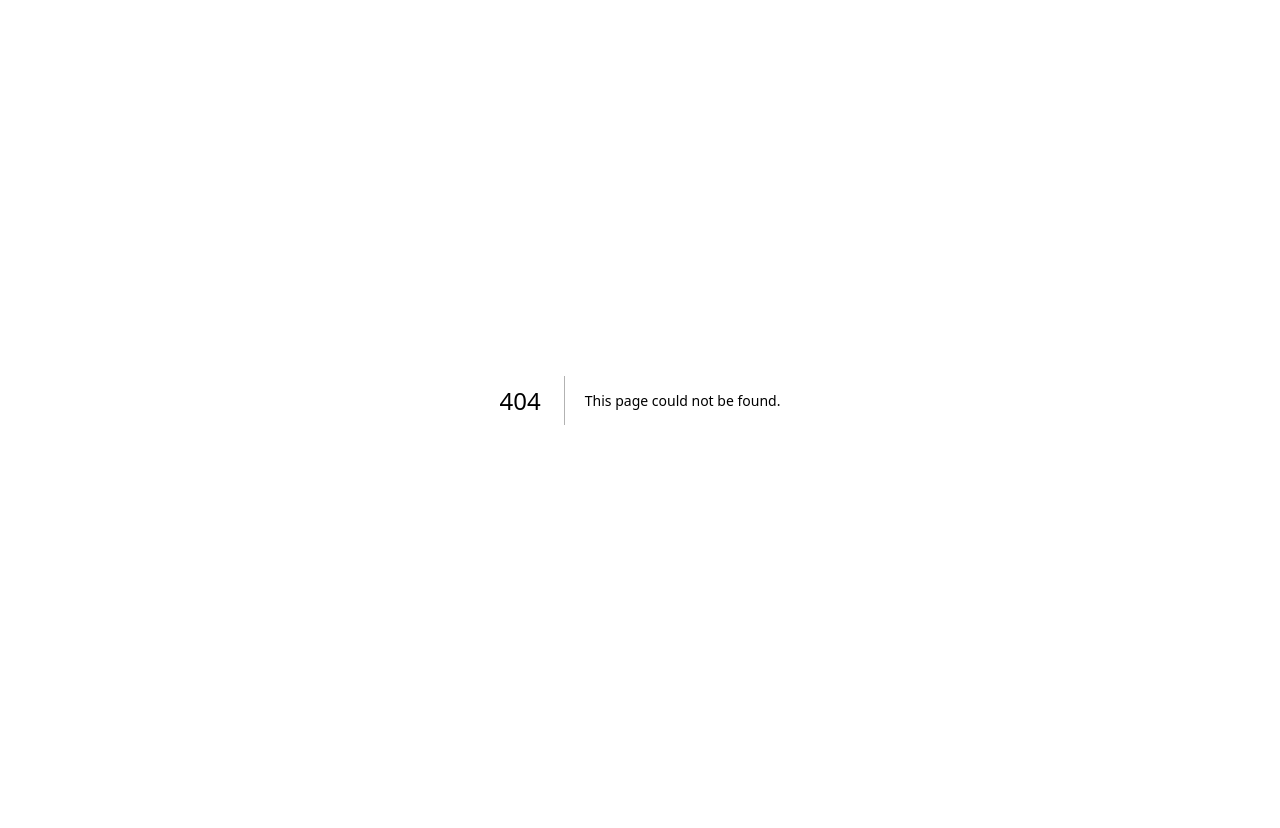
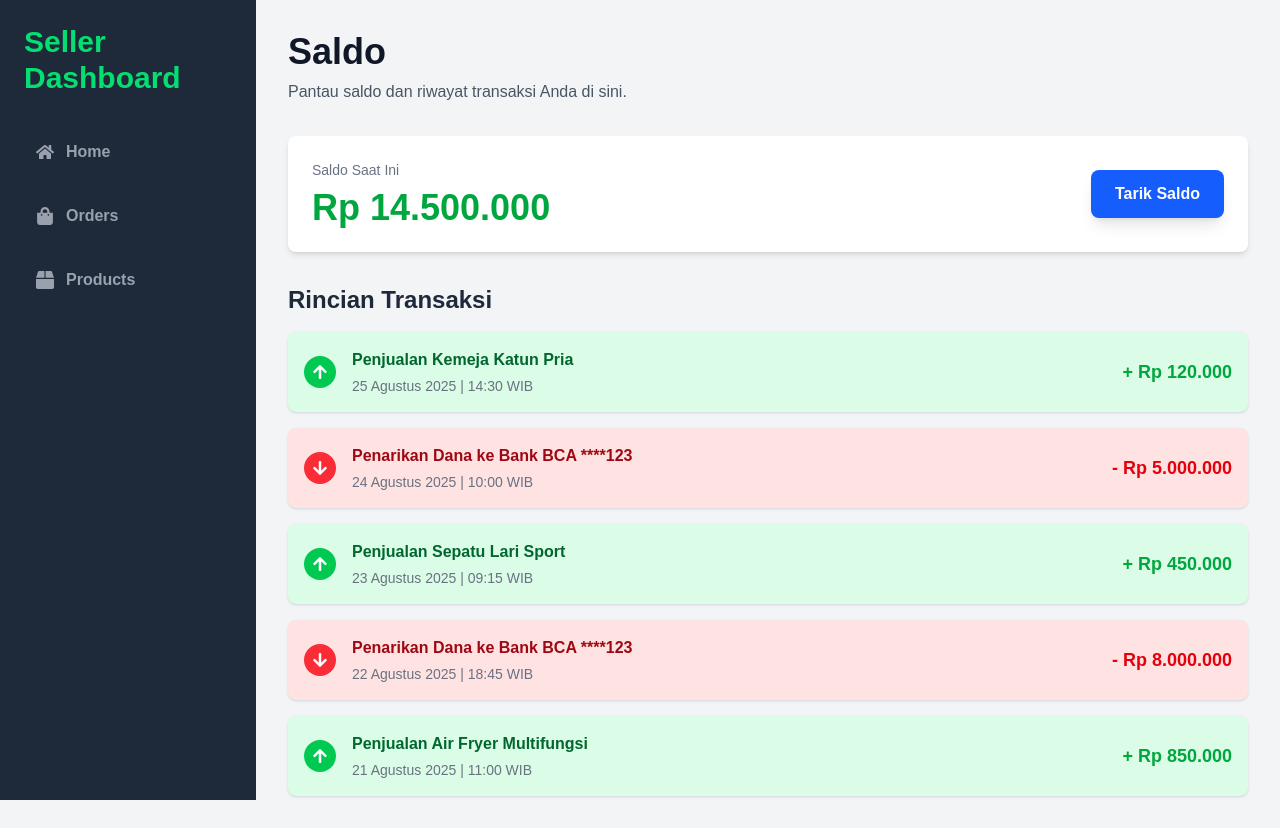
Before and after one commit to difhaels/dexx-fe, a Next.js app: page /seller/balance in a window 1280 px wide. Before the commit this address had no page. Before the commit the page ends 800 px from the top, so only its background shows below. Built offline with nearby package versions, Linux system fonts and the light colour scheme.

Commit message:
balance v1

```diff
--- a/src/app/components/Navbar.jsx
+++ b/src/app/components/Navbar.jsx
@@ -26,14 +26,20 @@ export default function Navbar() {
           {login ? (
             <div className="md:hidden flex space-x-4">
               <FaShoppingCart className="text-2xl text-gray-600" />
-              <FaShop className="text-2xl text-slate-600 cursor-pointer hover:text-[#698ABD] transition" />
+              <Link href="/seller/dashboard">
+                <FaShop className="text-2xl text-slate-600 cursor-pointer hover:text-[#698ABD] transition" />
+              </Link>
               <FaUser className="text-2xl text-slate-600 cursor-pointer hover:text-[#698ABD] transition" />
             </div>
           ) : (
             <div className="md:hidden flex space-x-2">
-            <button className="border-[#698ABD] border-3 text-sm px-2 rounded-lg flex justify-center items-center">Daftar</button>
-            <button className="bg-[#698ABD] text-white text-sm px-2 rounded-lg flex justify-center items-center">Masuk</button>
-          </div>
+              <button className="border-[#698ABD] border-3 text-sm px-2 rounded-lg flex justify-center items-center">
+                Daftar
+              </button>
+              <button className="bg-[#698ABD] text-white text-sm px-2 rounded-lg flex justify-center items-center">
+                Masuk
+              </button>
+            </div>
           )}
         </div>
 
@@ -49,13 +55,19 @@ export default function Navbar() {
         {login ? (
           <div className="hidden md:flex items-center space-x-6">
             <FaShoppingCart className="text-2xl text-slate-600 cursor-pointer hover:text-[#698ABD] transition" />
-            <FaShop className="text-2xl text-slate-600 cursor-pointer hover:text-[#698ABD] transition" />
+            <Link href="/seller/dashboard">
+              <FaShop className="text-2xl text-slate-600 cursor-pointer hover:text-[#698ABD] transition" />
+            </Link>
             <FaUser className="text-2xl text-slate-600 cursor-pointer hover:text-[#698ABD] transition" />
           </div>
         ) : (
           <div className="hidden md:flex space-x-2">
-            <button className="border-[#698ABD] border-3 px-2 py-1 rounded-lg flex justify-center items-center">Daftar</button>
-            <button className="bg-[#698ABD] text-white px-2 py-1 rounded-lg flex justify-center items-center">Masuk</button>
+            <button className="border-[#698ABD] border-3 px-2 py-1 rounded-lg flex justify-center items-center">
+              Daftar
+            </button>
+            <button className="bg-[#698ABD] text-white px-2 py-1 rounded-lg flex justify-center items-center">
+              Masuk
+            </button>
           </div>
         )}
       </div>
--- /dev/null
+++ b/src/app/seller/balance/page.js
@@ -0,0 +1,159 @@
+// pages/seller/balance.js
+"use client";
+import Sidebar from "@/app/components/Sidebar";
+import Head from "next/head";
+import { FaWallet, FaArrowUp, FaArrowDown } from "react-icons/fa";
+
+// Data statis untuk simulasi
+const currentBalance = "Rp 14.500.000";
+
+const transactionHistory = [
+  {
+    id: 1,
+    type: "credit",
+    description: "Penjualan Kemeja Katun Pria",
+    amount: 120000,
+    date: "2025-08-25",
+    time: "14:30",
+  },
+  {
+    id: 2,
+    type: "debit",
+    description: "Penarikan Dana ke Bank BCA ****123",
+    amount: 5000000,
+    date: "2025-08-24",
+    time: "10:00",
+  },
+  {
+    id: 3,
+    type: "credit",
+    description: "Penjualan Sepatu Lari Sport",
+    amount: 450000,
+    date: "2025-08-23",
+    time: "09:15",
+  },
+  {
+    id: 4,
+    type: "debit",
+    description: "Penarikan Dana ke Bank BCA ****123",
+    amount: 8000000,
+    date: "2025-08-22",
+    time: "18:45",
+  },
+  {
+    id: 5,
+    type: "credit",
+    description: "Penjualan Air Fryer Multifungsi",
+    amount: 850000,
+    date: "2025-08-21",
+    time: "11:00",
+  },
+];
+
+const formatRupiah = (number) => {
+  return new Intl.NumberFormat("id-ID", {
+    style: "currency",
+    currency: "IDR",
+    minimumFractionDigits: 0,
+  }).format(number);
+};
+
+export default function SellerBalance() {
+  return (
+    <div className="flex min-h-screen bg-gray-100">
+      <Head>
+        <title>Saldo | Seller Dashboard</title>
+      </Head>
+
+      {/* Sidebar */}
+      <Sidebar />
+
+      {/* Main Content */}
+      <main className="flex-1 p-8 ml-64">
+        <header className="mb-8">
+          <h1 className="text-4xl font-extrabold text-gray-900">Saldo</h1>
+          <p className="text-gray-600 mt-2">
+            Pantau saldo dan riwayat transaksi Anda di sini.
+          </p>
+        </header>
+
+        {/* Kartu Saldo Utama */}
+        <div className="bg-white rounded-lg shadow-md p-6 mb-8 flex items-center justify-between">
+          <div>
+            <p className="text-sm font-medium text-gray-500">Saldo Saat Ini</p>
+            <h2 className="text-4xl font-extrabold text-green-600 mt-2">
+              {currentBalance}
+            </h2>
+          </div>
+          <button className="bg-blue-600 text-white font-semibold py-3 px-6 rounded-lg shadow-lg hover:bg-blue-700 transition-colors">
+            Tarik Saldo
+          </button>
+        </div>
+
+        {/* Rincian Transaksi */}
+        <div>
+          <h3 className="text-2xl font-bold text-gray-800 mb-4">
+            Rincian Transaksi
+          </h3>
+          <div className="space-y-4">
+            {transactionHistory.map((transaction) => (
+              <div
+                key={transaction.id}
+                className={`flex justify-between items-center rounded-lg p-4 shadow-sm ${
+                  transaction.type === "credit" ? "bg-green-100" : "bg-red-100"
+                }`}
+              >
+                <div className="flex items-center">
+                  <div
+                    className={`p-2 rounded-full mr-4 ${
+                      transaction.type === "credit"
+                        ? "bg-green-500 text-white"
+                        : "bg-red-500 text-white"
+                    }`}
+                  >
+                    {transaction.type === "credit" ? (
+                      <FaArrowUp />
+                    ) : (
+                      <FaArrowDown />
+                    )}
+                  </div>
+                  <div>
+                    <p
+                      className={`font-semibold ${
+                        transaction.type === "credit"
+                          ? "text-green-800"
+                          : "text-red-800"
+                      }`}
+                    >
+                      {transaction.description}
+                    </p>
+                    <p className="text-sm text-gray-500 mt-1">
+                      {new Date(transaction.date).toLocaleDateString("id-ID", {
+                        day: "numeric",
+                        month: "long",
+                        year: "numeric",
+                      })}{" "}
+                      | {transaction.time} WIB
+                    </p>
+                  </div>
+                </div>
+                <div className="text-right">
+                  <p
+                    className={`font-bold text-lg ${
+                      transaction.type === "credit"
+                        ? "text-green-600"
+                        : "text-red-600"
+                    }`}
+                  >
+                    {transaction.type === "credit" ? "+" : "-"}{" "}
+                    {formatRupiah(transaction.amount)}
+                  </p>
+                </div>
+              </div>
+            ))}
+          </div>
+        </div>
+      </main>
+    </div>
+  );
+}
```
